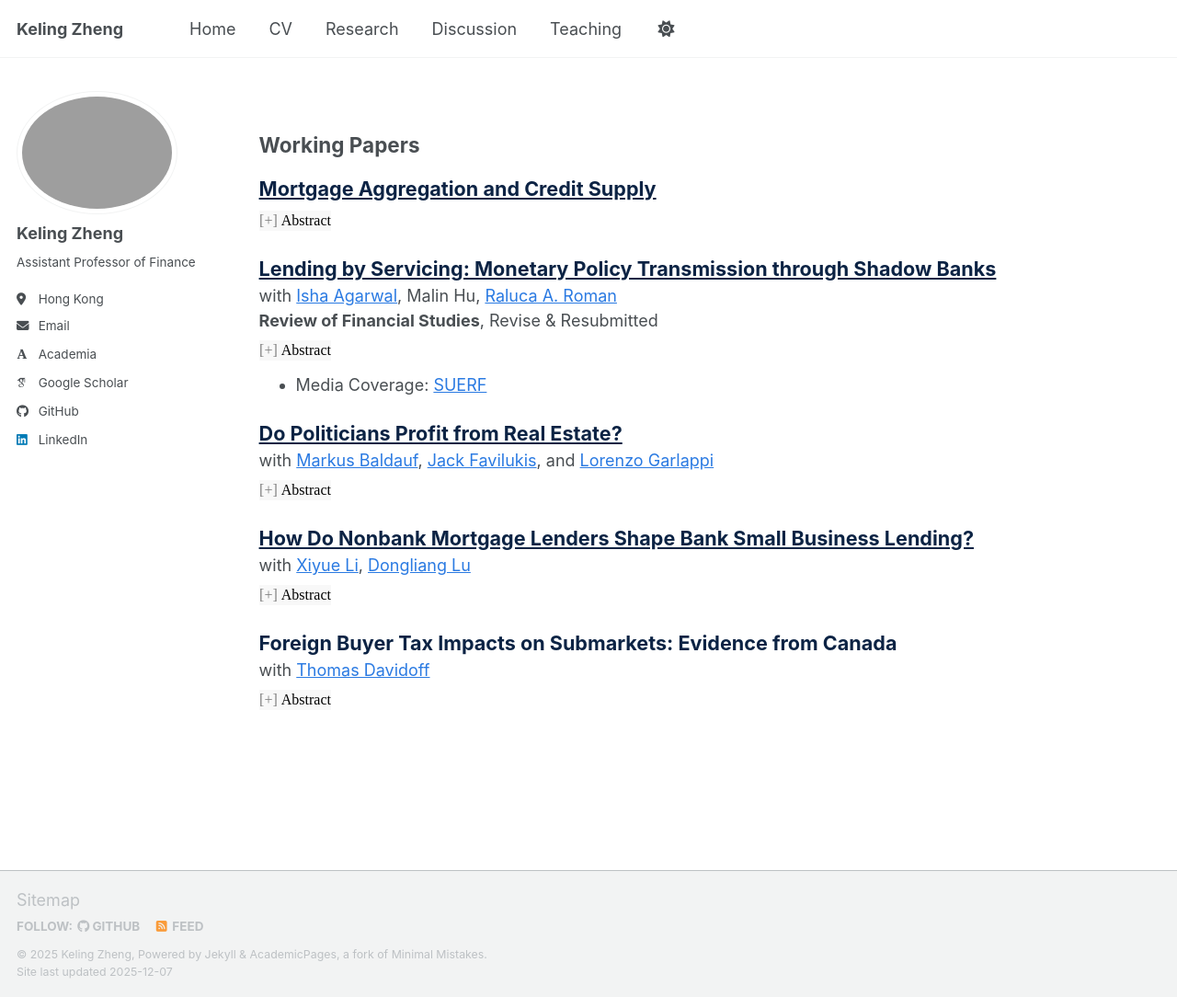
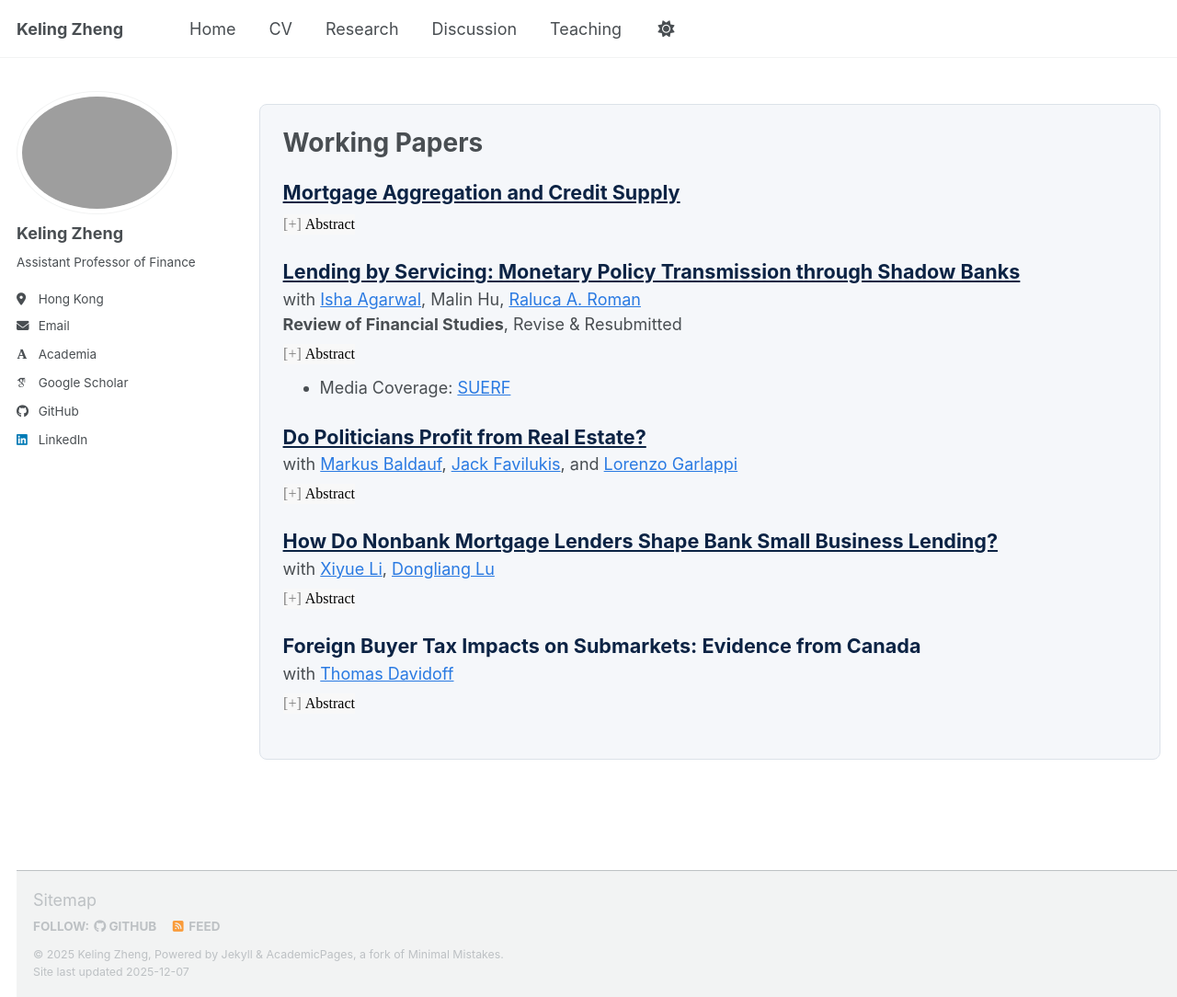
Before and after one commit to Keling-Zheng/Keling-Zheng.github.io, a Jekyll site: the page built from _pages/publications.html, in a window 1280 px wide and 1084 px high. Shown: the whole window at 92% size. Built offline with Jekyll 4.4.1, drawn with Linux system fonts in a browser that asks for light colours; some web fonts are replaced; a script bundle is joined from its source files by our own code; library files that are not in the unit come from our copies.

Commit message:
Update publications.html

```diff
--- a/_pages/publications.html
+++ b/_pages/publications.html
@@ -12,6 +12,21 @@ author_profile: true
     :root {
       --abstract-button-gray: #f8f8f8;
       --abstract-content-gray: #f1f1f1;
+    }
+
+    .working-papers-box {
+      background-color: #f5f7fa;   /* light grey-blue box */
+      padding: 25px;
+      border-radius: 8px;          /* slightly rounded corners */
+      border: 1px solid #dce2e9;   /* subtle border */
+      margin-bottom: 30px;
+    }
+
+    .working-papers-title {
+      font-size: 28px;             /* larger text size */
+      font-weight: 700;            /* bold */
+      margin-top: 0;
+      margin-bottom: 20px;
     }
 
     .abstract-button {
@@ -55,7 +70,8 @@ author_profile: true
 
 <!-----------------------------------------------------------CONTENT---------------------------------------------------------------->
 
-<h2 id="working-papers">Working Papers</h2>
+<div class="working-papers-box">
+  <h2 class="working-papers-title">Working Papers</h2>
 
 <p>
   <a style="font-size: 1.2em; text-decoration:underline; color:rgb(12, 35, 68); font-weight:bold" href="http://keling-zheng.github.io/files/papers/aggregation.pdf">Mortgage Aggregation and Credit Supply</a>
```
